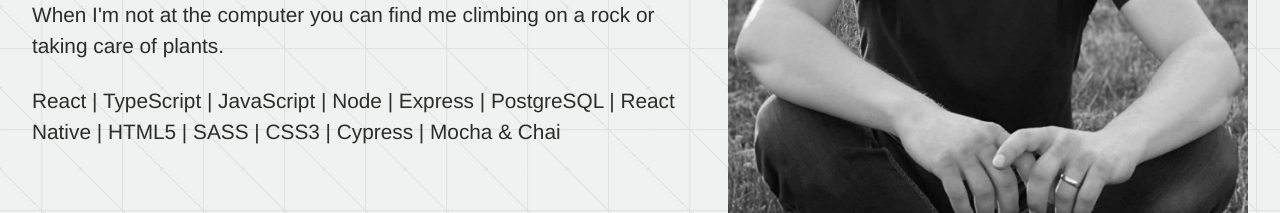
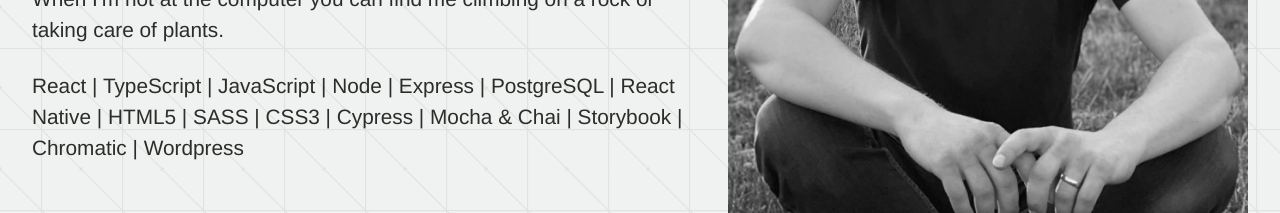
Before and after one commit to jalbe0076/ja-website, a React (Create React App) app: page / in a window 1280 px wide. Shown: the part 560-773 px from the top of the page. Built offline with nearby package versions, Linux system fonts and the light colour scheme.

Commit message:
Update tech list

```diff
--- a/src/Components/About/About.tsx
+++ b/src/Components/About/About.tsx
@@ -24,7 +24,7 @@ const About = () => {
         <br/>
         <p>When I'm not at the computer you can find me climbing on a rock or taking care of plants.</p>
         <br/>
-        <p>React | TypeScript | JavaScript | Node | Express | PostgreSQL | React Native | HTML5 | SASS | CSS3 | Cypress | Mocha & Chai</p>
+        <p>React | TypeScript | JavaScript | Node | Express | PostgreSQL | React Native | HTML5 | SASS | CSS3 | Cypress | Mocha & Chai | Storybook | Chromatic | Wordpress</p>
       </div>
       <div ref={aboutRef} className={`profile-img-container ${isVisible ? 'animate-fade-in' : ''}`}>
         <img className="profile-img" src={`${process.env.PUBLIC_URL + './images/profile-pic.jpeg'}`} alt='jason sitting cross-legged in a grass field' />
```
